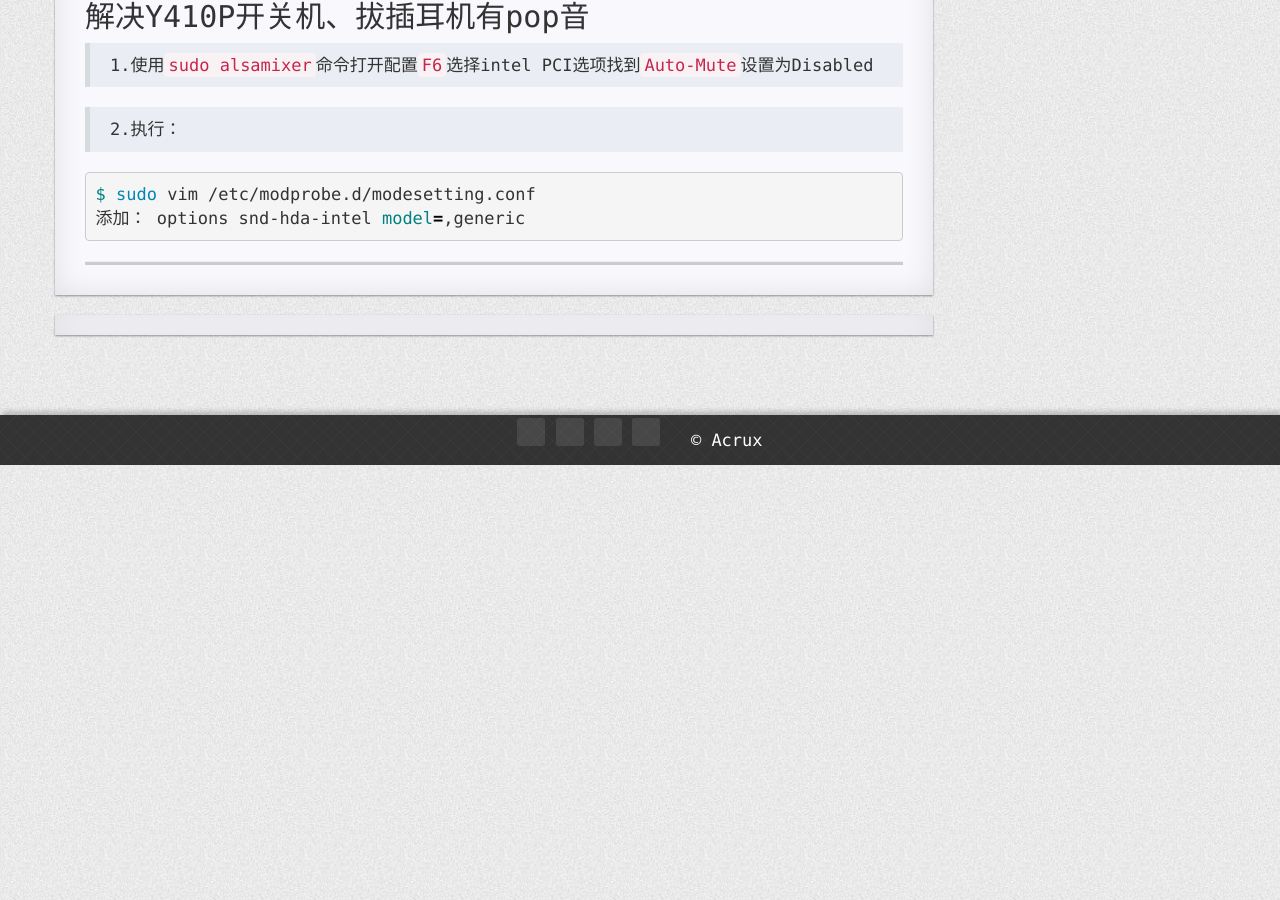
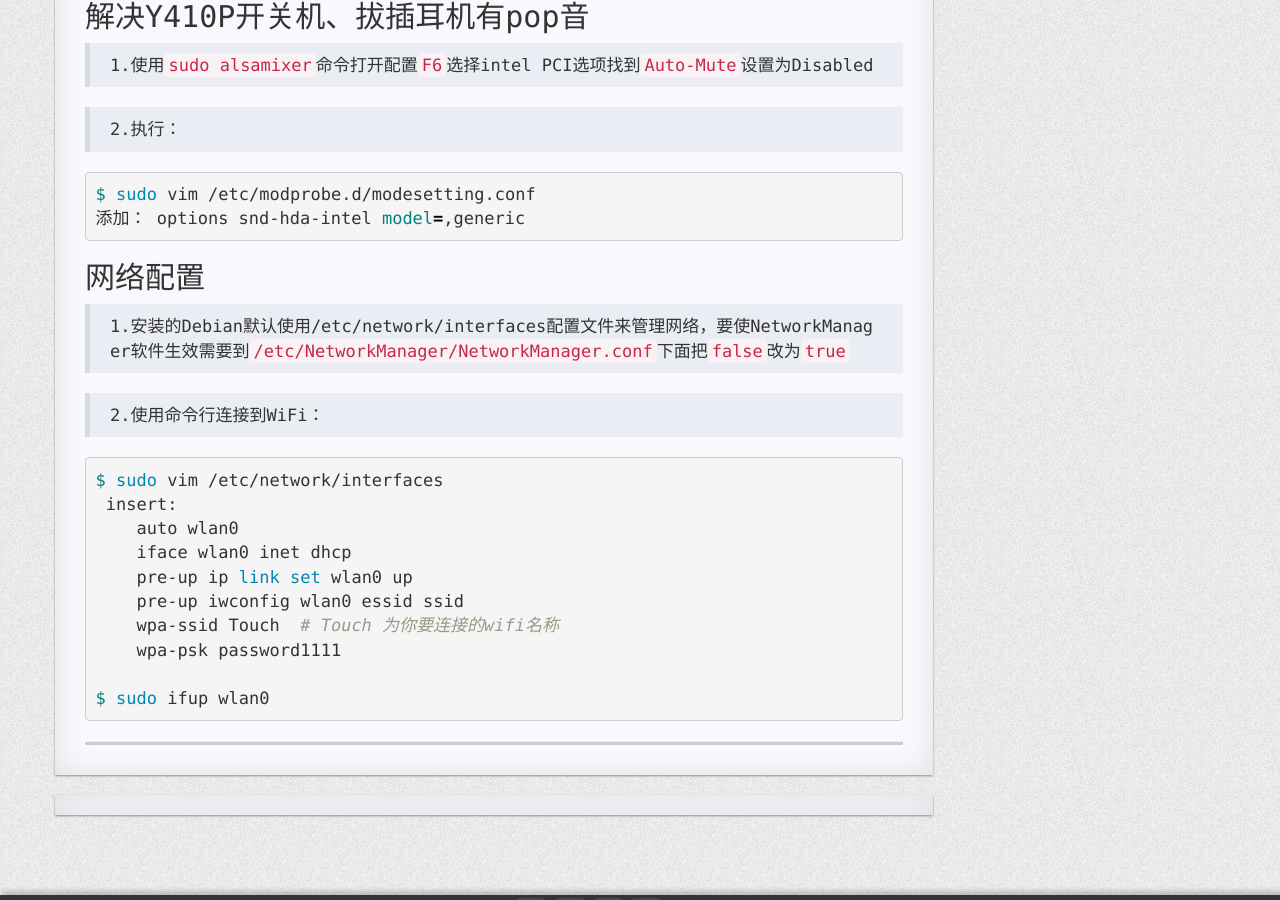
Before and after one commit to dengkaidi/dengkaidi.github.io, a Jekyll site: the page built from _posts/2017-3-7-debian-setting.markdown, in a window 1280 px wide and 900 px high, scrolled down 871 px. Built offline with Jekyll 4.4.1, drawn with Linux system fonts in a browser that asks for light colours; nearby versions of some CDN libraries; comment, search, counter and statistics services are not loaded; a style sheet for code colours, icons or effects is not loaded.

Commit message:
add set network

```diff
--- a/_posts/2017-3-7-debian-setting.markdown
+++ b/_posts/2017-3-7-debian-setting.markdown
@@ -48,3 +48,22 @@ PCI选项找到<code>Auto-Mute</code>设置为Disabled
 $ sudo vim /etc/modprobe.d/modesetting.conf
 添加： options snd-hda-intel model=,generic
 {% endhighlight %}
+
+## 网络配置
+>
+1.安装的Debian默认使用/etc/network/interfaces配置文件来管理网络，要使NetworkManager软件生效需要到<code>/etc/NetworkManager/NetworkManager.conf</code>下面把<code>false</code>改为<code>true</code>
+
+>
+2.使用命令行连接到WiFi：
+{% highlight shell %}
+$ sudo vim /etc/network/interfaces
+ insert:
+    auto wlan0
+    iface wlan0 inet dhcp
+    pre-up ip link set wlan0 up
+    pre-up iwconfig wlan0 essid ssid
+    wpa-ssid Touch  # Touch 为你要连接的wifi名称
+    wpa-psk password1111
+
+$ sudo ifup wlan0
+{% endhighlight %}
```
